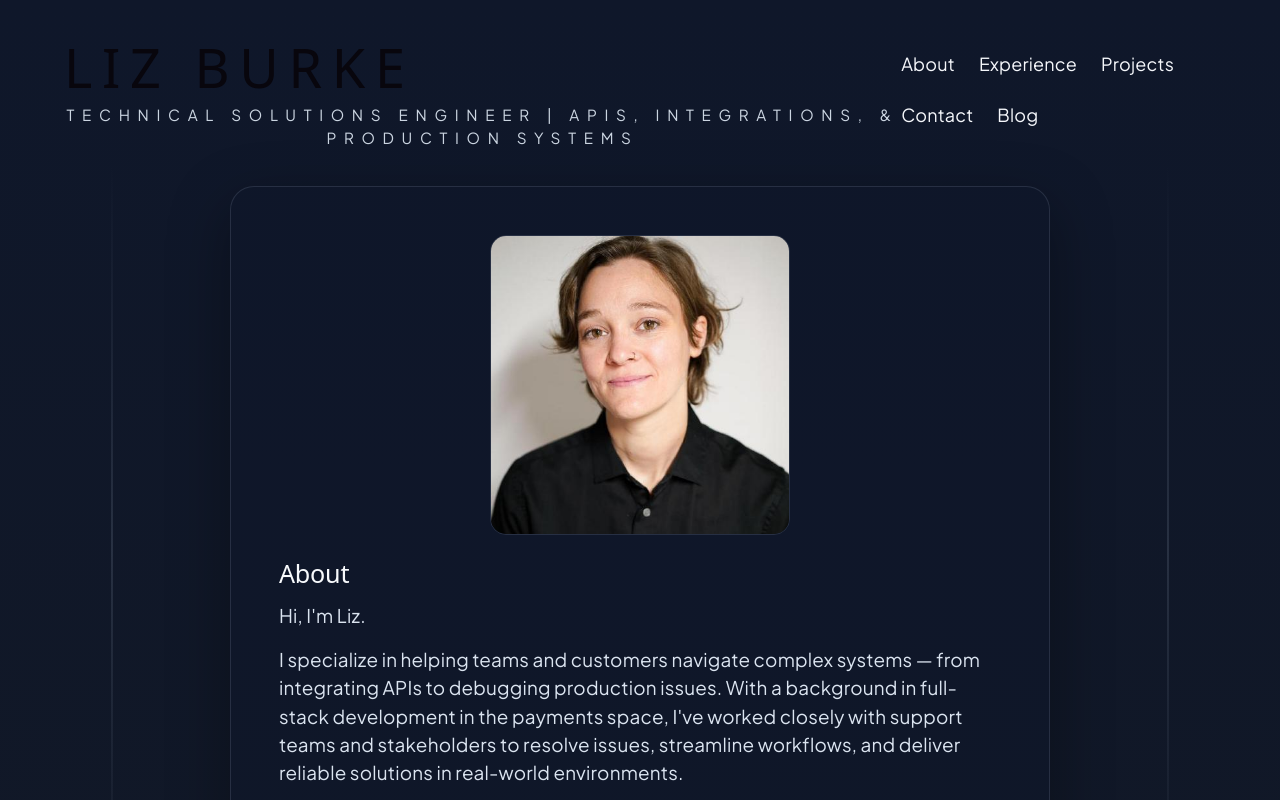
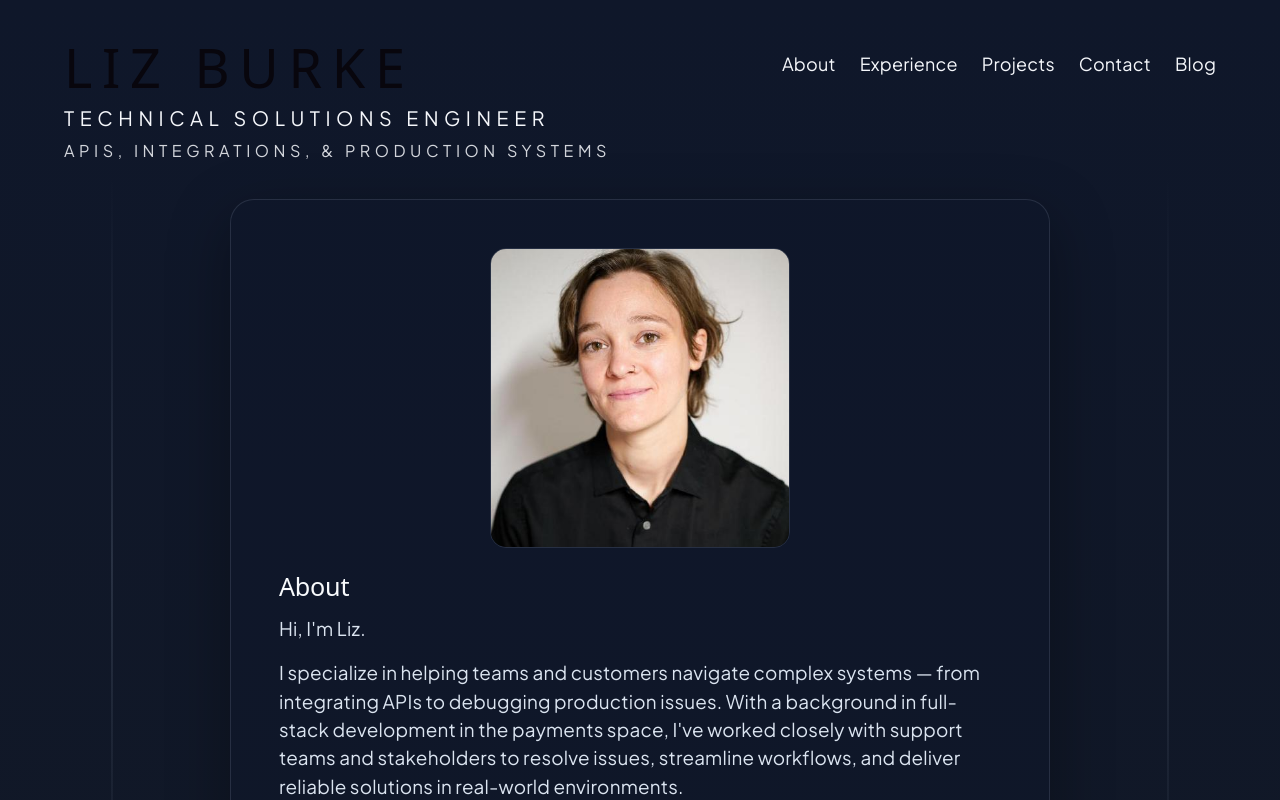
Before and after one commit to lizburkecodes/liz-burke-portfolio, a React (Vite) app: page / in a window 1280 px wide. Shown: the top 800 px of the page. Built offline with nearby package versions, Linux system fonts and the light colour scheme; the HTML template or start-up script is replaced by a standard one.

Commit message:
split line + style

```diff
--- a/src/App.css
+++ b/src/App.css
@@ -60,14 +60,6 @@ a:hover {
   text-transform: uppercase;
 }
 
-.brand .tagline {
-  margin: 10px 0 0;
-  font-size: 0.85rem;
-  letter-spacing: 0.5em;
-  text-transform: uppercase;
-  color: #cbd5e1;
-}
-
 .site-shell {
   width: 100%;
   max-width: 820px;
@@ -117,10 +109,25 @@ a:hover {
 }
 
 .tagline {
-  margin: 0 0 24px;
-  text-align: center;
-  font-size: 1.2rem;
-  color: #cbd5e1;
+  margin-top: 0.5rem;
+}
+
+.tagline-title,
+.tagline-subtitle {
+  margin: 0;
+  text-transform: uppercase;
+  letter-spacing: 0.28em;
+}
+
+.tagline-title {
+  font-size: 1.1rem;
+  font-weight: 500;
+}
+
+.tagline-subtitle {
+  margin-top: 0.35rem;
+  font-size: 0.9rem;
+  opacity: 0.85;
 }
 
 .site-nav {
@@ -225,10 +232,6 @@ a:hover {
     letter-spacing: 0.12em;
   }
 
-  .brand .tagline {
-    letter-spacing: 0.3em;
-  }
-
   .site-nav {
     gap: 16px;
     margin-top: 0;
--- a/src/App.jsx
+++ b/src/App.jsx
@@ -12,7 +12,10 @@ function App() {
       <header className="top-bar">
         <div className="brand">
           <h1>Liz Burke</h1>
-          <p className="tagline">TECHNICAL SOLUTIONS ENGINEER | APIs, INTEGRATIONS, & PRODUCTION SYSTEMS</p>
+          <div className="tagline">
+            <p className="tagline-title">TECHNICAL SOLUTIONS ENGINEER</p>
+            <p className="tagline-subtitle">APIs, INTEGRATIONS, &amp; PRODUCTION SYSTEMS</p>
+          </div>
         </div>
 
         <nav className="site-nav">
```
